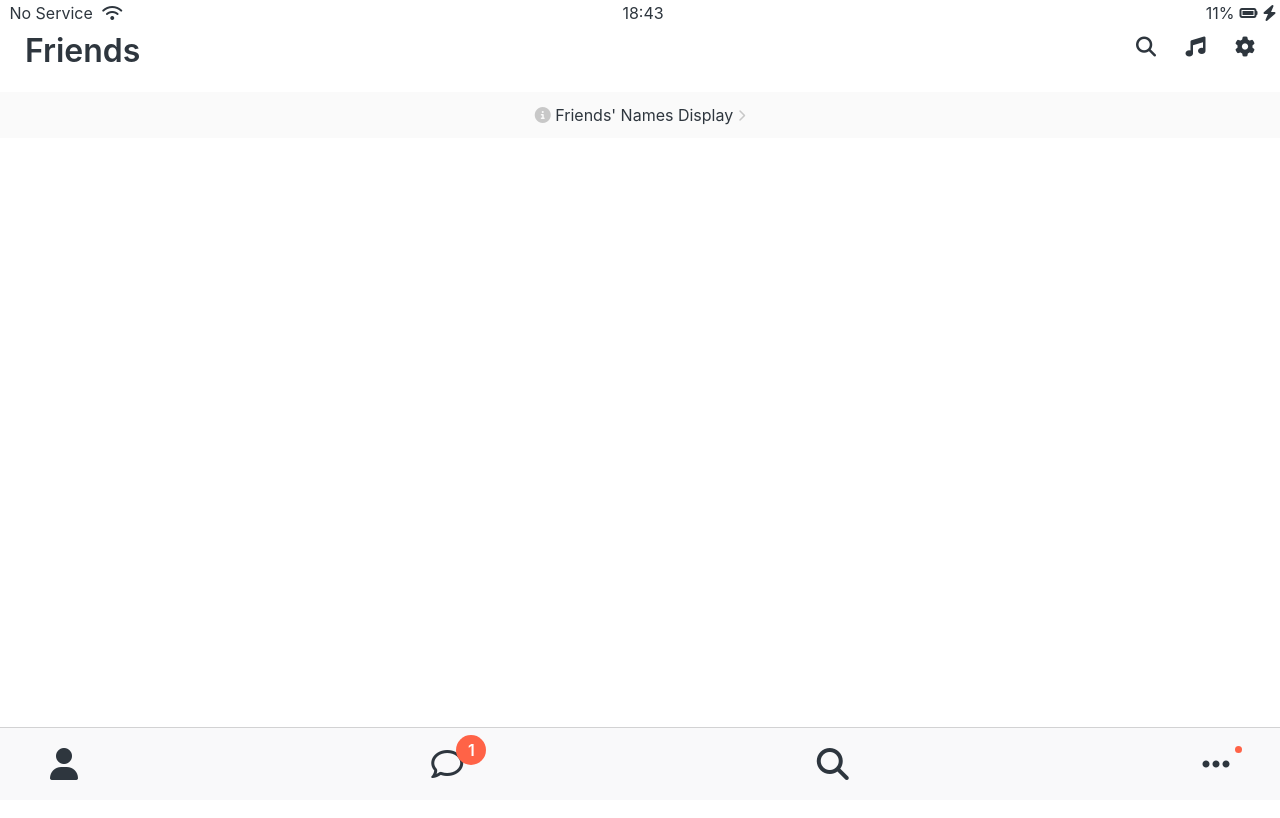
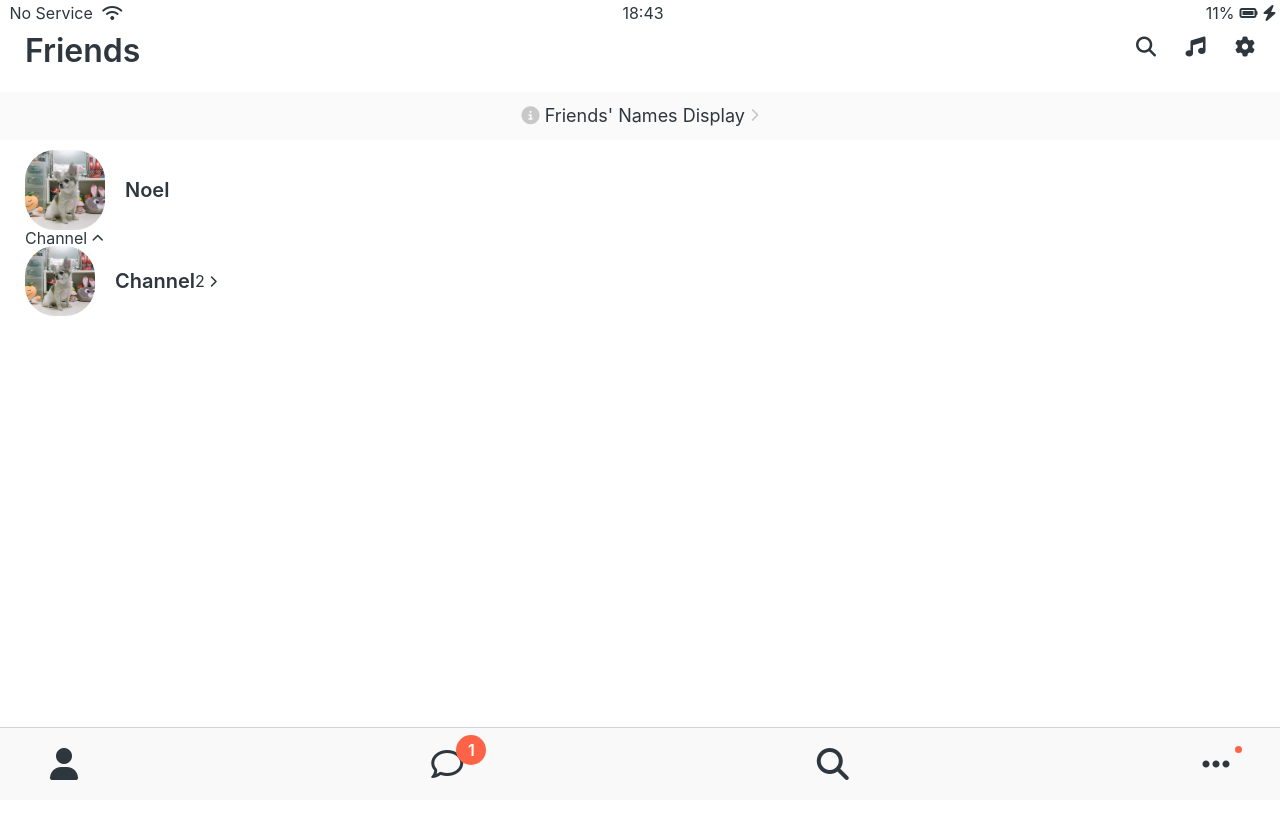
Before and after one commit to noelcool/html-css-kokoatalk-clone, a plain HTML site: page friends.html in a window 1280 px wide. Shown: the top 818 px of the page. Drawn offline with Linux system fonts and the light colour scheme.

Commit message:
#6.17 User Component part Two

```diff
--- a/css/components/screen-header.css
+++ b/css/components/screen-header.css
@@ -2,7 +2,7 @@
     display: flex;
     justify-content: space-between;
     align-items: center;
-    padding: 25px;
+    padding: var(--horizontal-space);
 }
 
 .screen-header__title {
--- /dev/null
+++ b/css/components/user-component.css
@@ -0,0 +1,28 @@
+.user-component,
+.user-component__column:first-child {
+    display: flex;
+    align-items: center;
+}
+
+.user-component__avatar {
+    width: 70px;
+    height: 70px;
+    border-radius: 30px;
+    margin-right: 20px;
+}
+
+.user-component__title {
+    font-weight: 600;
+    font-size: 20px;
+}
+
+.user-component__subTitle {
+    margin-top: 8px;
+    font-size: 17px;
+    color: rgba(0, 0, 0, 0.5);
+}
+
+.user-component__avatar--xl {
+    width: 80px;
+    height: 80px;
+}
--- a/css/screens/friends.css
+++ b/css/screens/friends.css
@@ -3,9 +3,14 @@
     display: block;
     background-color: #fafafa;
     padding: 15px 0px;
-    font-size: 16px;
+    font-size: 18px;
+    margin-bottom: 10px;
 }
 
 #friends-display-link i {
     color: rgba(0, 0, 0, 0.2);
 }
+
+.friends-screen {
+    padding: 0px var(--horizontal-space);
+}
--- a/css/style.css
+++ b/css/style.css
@@ -5,6 +5,7 @@
 @import "components/status-bar.css";
 @import "components/nav-bar.css";
 @import "components/screen-header.css";
+@import "components/user-component.css";
 
 /* Screens */
 @import "screens/login.css";
@@ -12,6 +13,5 @@
 
 body {
     font-family: -apple-system, BlinkMacSystemFont, 'Segoe UI', Roboto, Oxygen, Ubuntu, Cantarell, 'Open Sans', 'Helvetica Neue', sans-serif;
-    height: 1000vh;
     color: #2e363e;
 }
--- a/css/variables.css
+++ b/css/variables.css
@@ -1,3 +1,4 @@
 :root {
     --yellow: #fae100;
+    --horizontal-space: 25px;
 }
--- a/friends.html
+++ b/friends.html
@@ -38,6 +38,37 @@
         <i class="fas fa-chevron-right fa-xs"></i>
     </a>
 
+    <main class="friends-screen">
+        <div class="user-component">
+            <div class="user-component__column">
+                <img src="noel.jpg" class="user-component__avatar user-component__avatar--xl" />
+                <div class="user-component__text">
+                    <h4 class="user-component__title">Noel</h4>
+                    <!-- <h6 class="user-component__subTitle">sub title test</h6> -->
+                </div>
+            </div>
+            <div class="user-component__column"></div>
+        </div>
+        <div class="friends-screen__channel">
+            <div class="friends-screen_channel-header">
+                <span>Channel</span>
+                <i class="fas fa-chevron-up fa-xs"></i>
+            </div>
+            <div class="user-component">
+                <div class="user-component__column">
+                    <img src="noel.jpg" class="user-component__avatar user-component__avatar--sm" />
+                    <div class="user-component__text">
+                        <h4 class="user-component__title">Channel</h4>
+                    </div>
+                </div>
+                <div class="user-component__column">
+                    <span>2</span>
+                    <i class="fas fa-chevron-right fa-xs"></i>
+                </div>
+            </div>
+        </div>
+    </main>
+
     <nav class="nav">
         <ul class="nav__list">
             <li class="nav__btn">
```
Also changed, not shown: noel.jpg (added).
